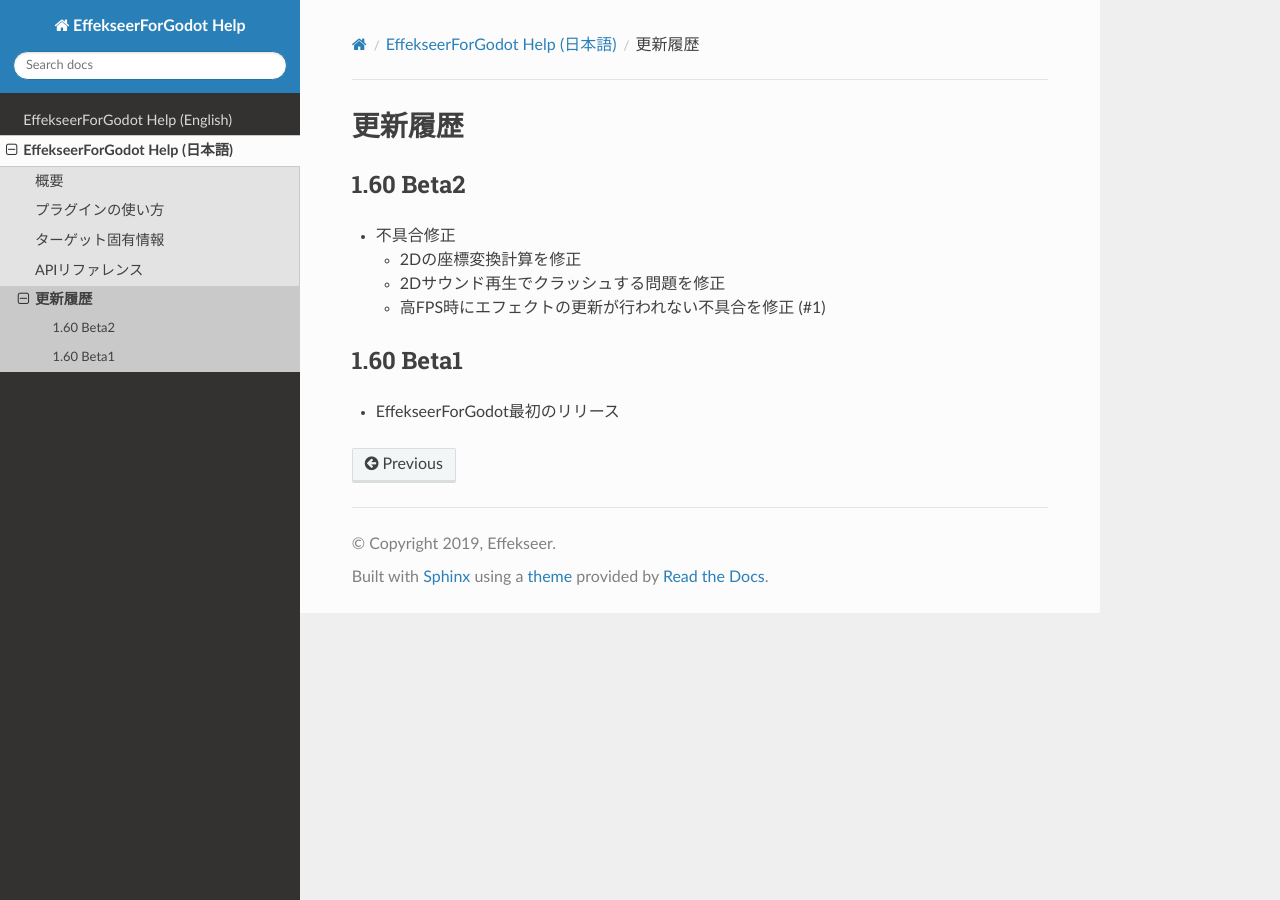
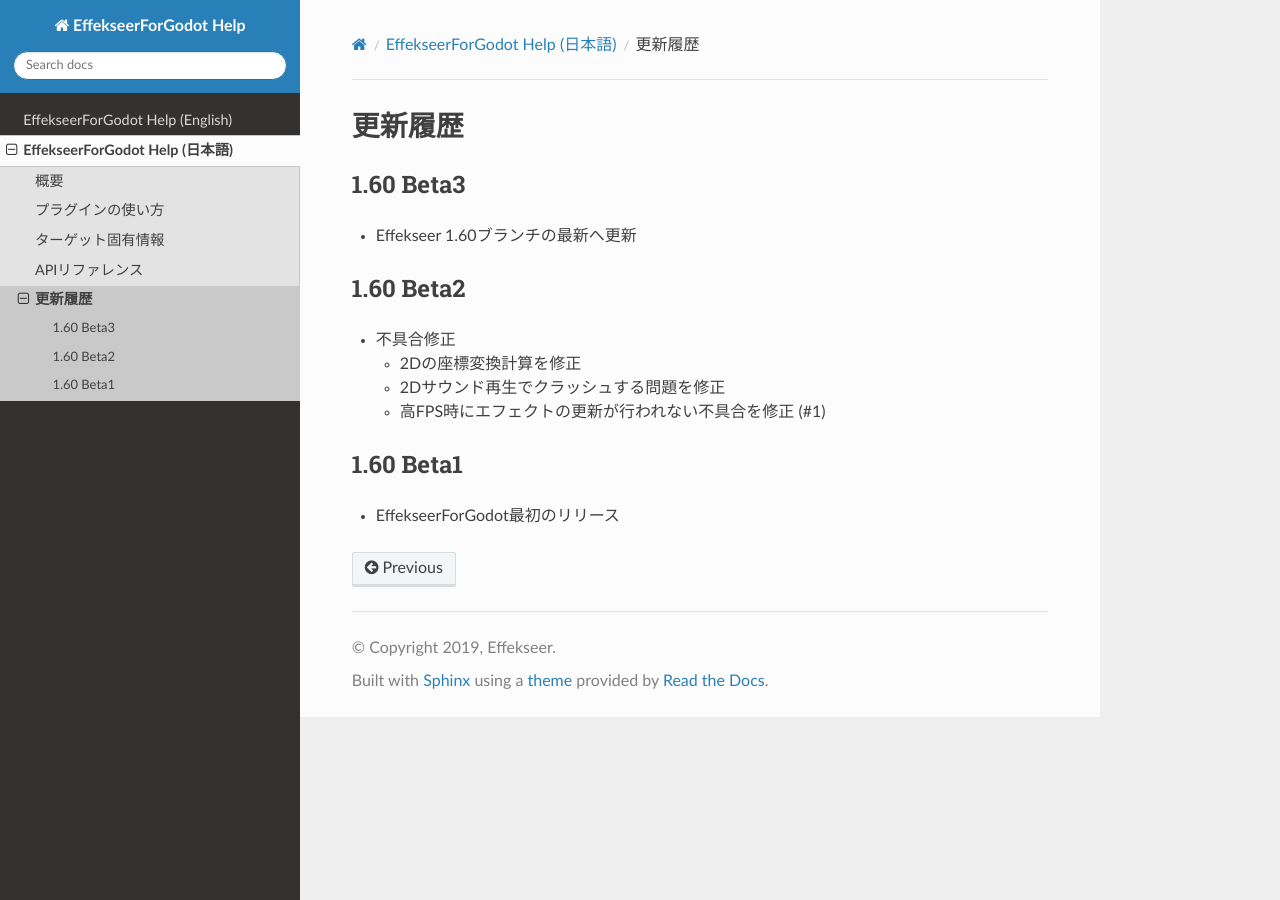
Before and after one commit to effekseer/EffekseerForGodot3, a Sphinx documentation site: the page built from Docs/source/ja/history.md, in a window 1280 px wide. Built offline with Sphinx 7.4.7 and the Read the Docs theme 2.0.0, drawn with Linux system fonts in a browser that asks for light colours.

Commit message:
Update to latest of Effekseer 1.60 branch.

```diff
--- a/Docs/source/ja/history.md
+++ b/Docs/source/ja/history.md
@@ -1,4 +1,7 @@
 # 更新履歴
+
+## 1.60 Beta3
+- Effekseer 1.60ブランチの最新へ更新
 
 ## 1.60 Beta2
 - 不具合修正
```
Also changed, not shown: Docs/source/en/history.md (+3 -0 lines).
